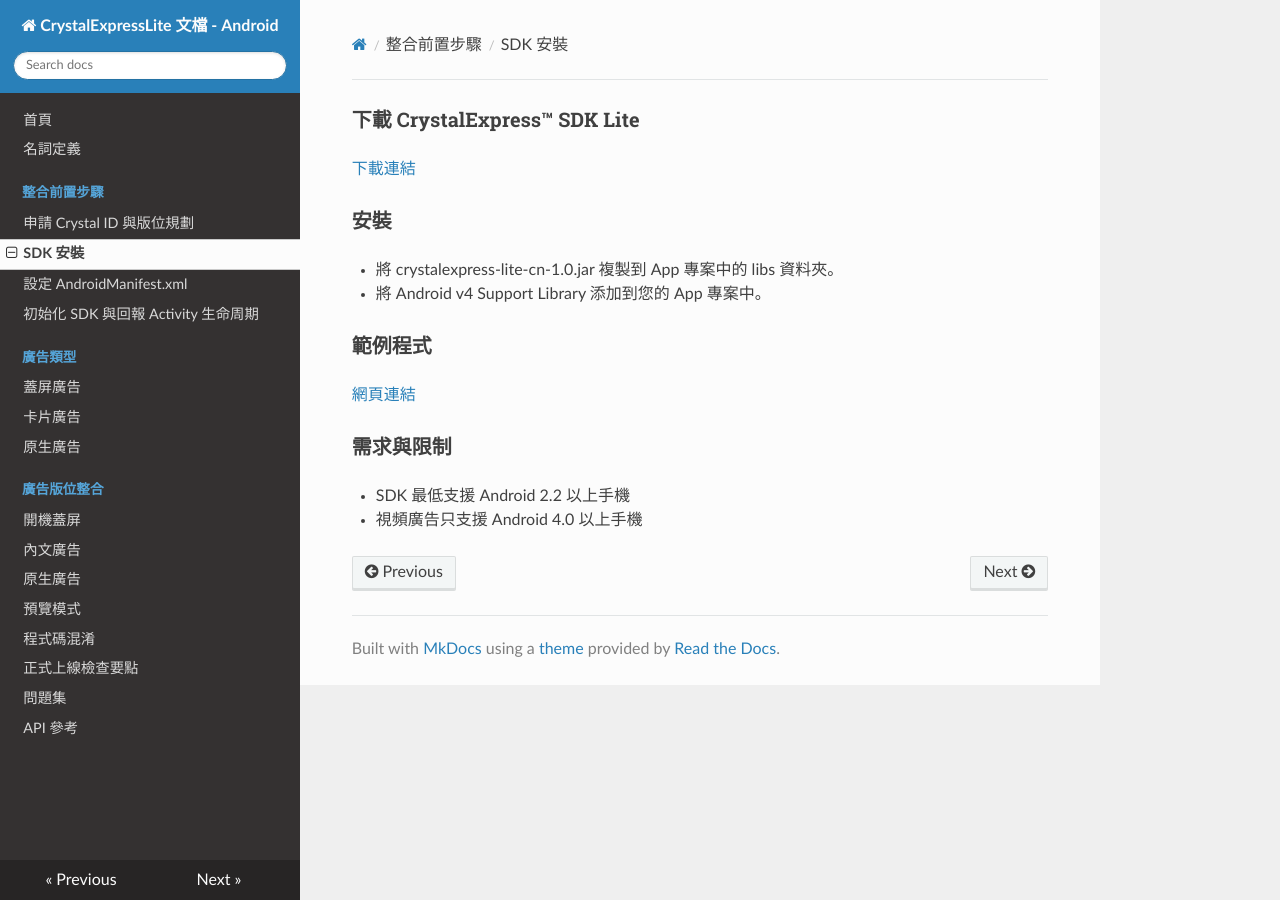
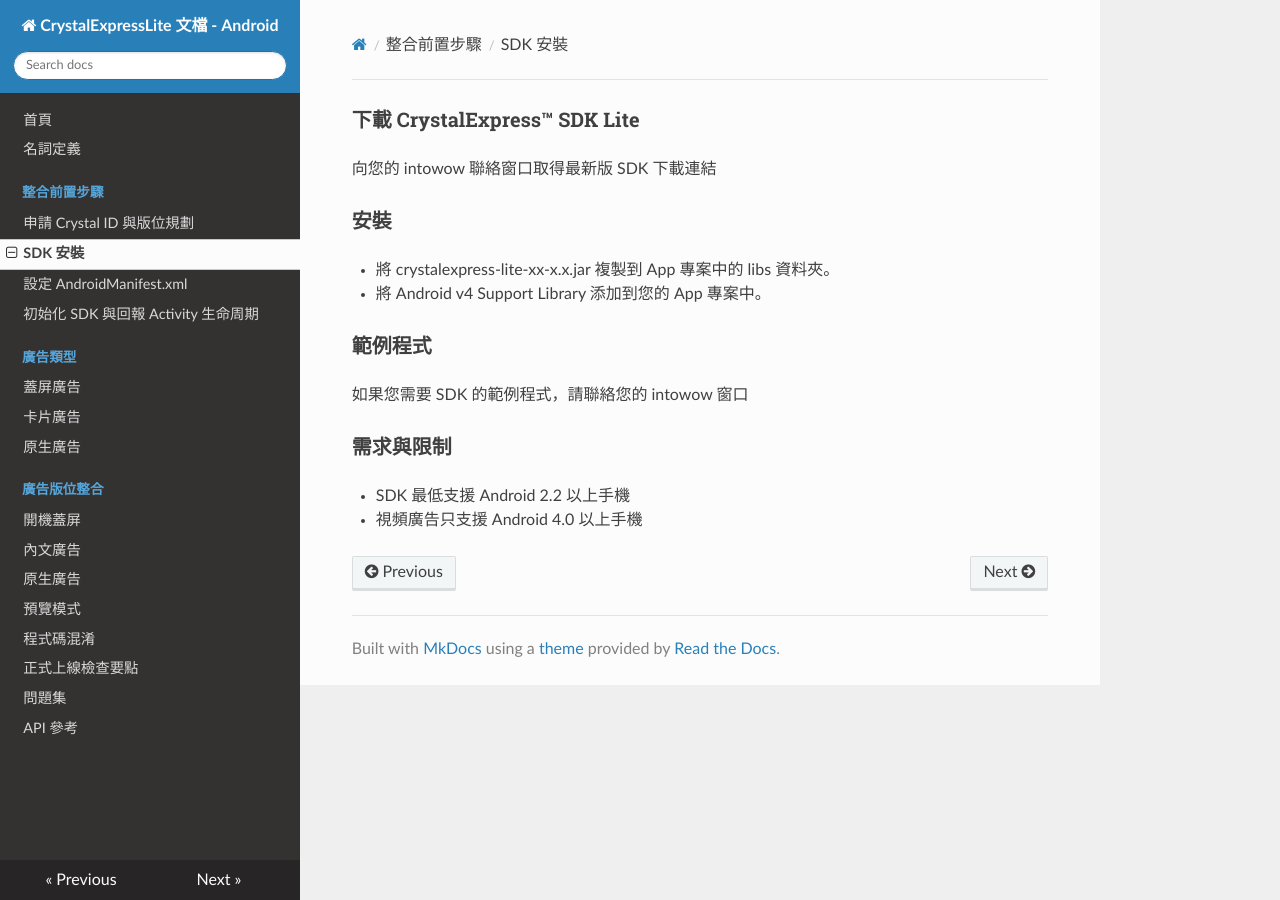
Before and after one commit to intowow/CrystalExpressLiteDocumentation-Android-zh_CN, an MkDocs documentation site: the page built from docs/sdk-installation.md, in a window 1280 px wide. Built offline with MkDocs 1.6.1, drawn with Linux system fonts in a browser that asks for light colours; nearby versions of some CDN libraries; old or Windows-style settings are respelled for this version of MkDocs.

Commit message:
Remove SDK download link and sample project

```diff
--- a/docs/sdk-installation.md
+++ b/docs/sdk-installation.md
@@ -1,14 +1,14 @@
 ### 下載 CrystalExpress&trade; SDK Lite
 
-[下載連結](https://s3.cn-north-1.amazonaws.com.cn/intowow-sdk/android/jar/cn/crystalexpress-lite-cn-1.0.jar)
+向您的 intowow 聯絡窗口取得最新版 SDK 下載連結
 
 ### 安裝
-- 將 crystalexpress-lite-cn-1.0.jar 複製到 App 專案中的 libs 資料夾。
+- 將 crystalexpress-lite-xx-x.x.jar 複製到 App 專案中的 libs 資料夾。
 - 將 Android v4 Support Library 添加到您的 App 專案中。
 
 ### 範例程式
 
-[網頁連結](https://github.com/intowow/CrystalExpressSample-Lite-Android.git)
+如果您需要 SDK 的範例程式，請聯絡您的 intowow 窗口
 
 ### 需求與限制
 
```
